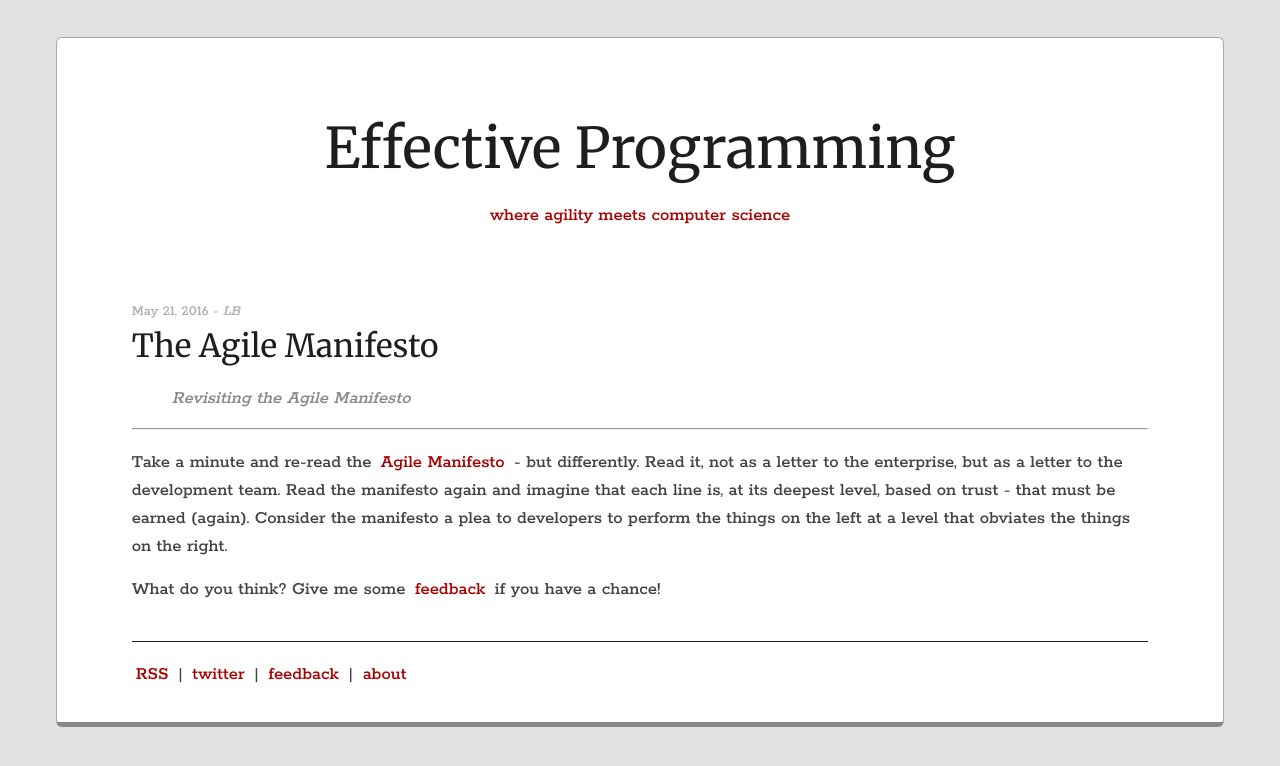
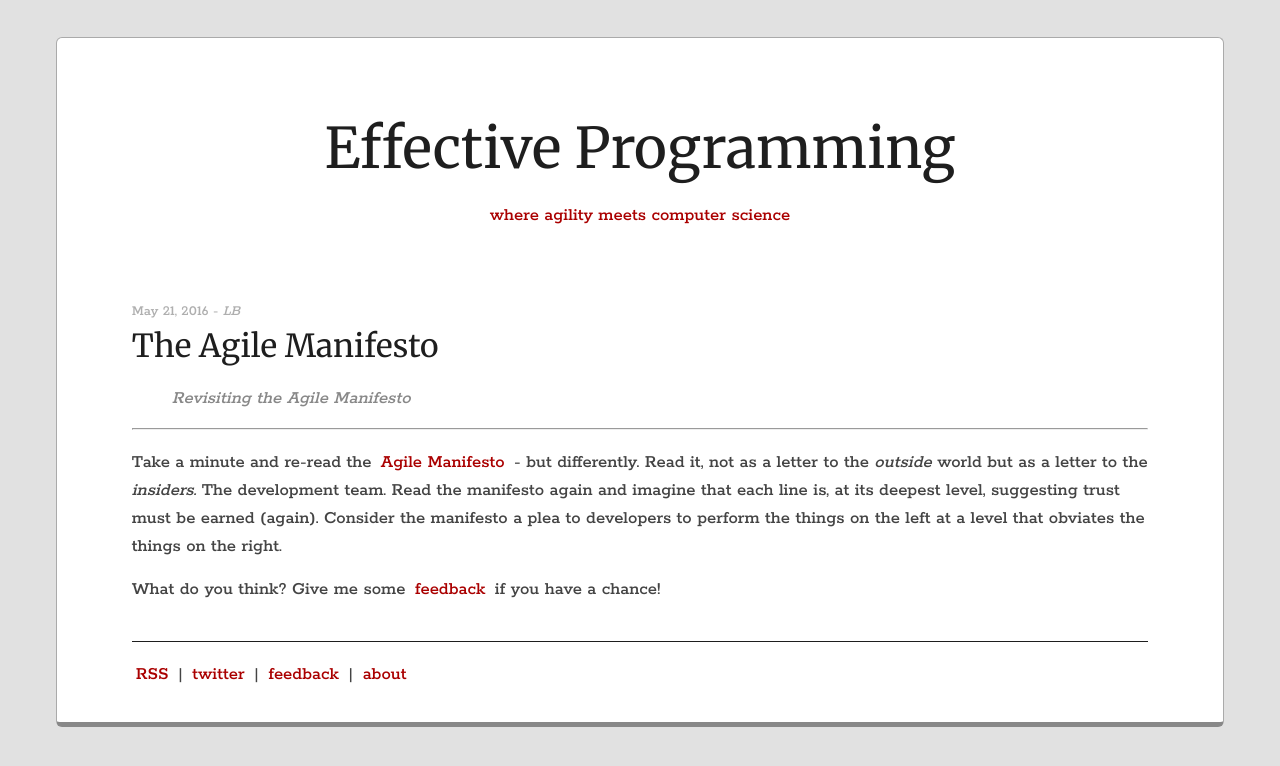
Before and after one commit to EffectiveProgramming-Websites/com.effectiveprogramming.blog, a Jekyll site: the page built from agility/_posts/2016-05-21-manifesto.md, in a window 1280 px wide. Shown: the top 766 px of the page. Built offline with Jekyll 4.4.1, drawn with Linux system fonts in a browser that asks for light colours.

Commit message:
Verbiage updates

```diff
--- a/agility/_posts/2016-05-21-manifesto.md
+++ b/agility/_posts/2016-05-21-manifesto.md
@@ -4,4 +4,4 @@ title: The Agile Manifesto
 subtitle: Revisiting the Agile Manifesto
 author: LB
 ---
-Take a minute and re-read the [Agile Manifesto](http://www.agilemanifesto.org/) - but differently. Read it, not as a letter to the enterprise, but as a letter to the development team. Read the manifesto again and imagine that each line is, at its deepest level, based on trust - that must be earned (again). Consider the manifesto a plea to developers to perform the things on the left at a level that obviates the things on the right.
+Take a minute and re-read the [Agile Manifesto](http://www.agilemanifesto.org/) - but differently. Read it, not as a letter to the _outside_ world but as a letter to the _insiders._ The development team. Read the manifesto again and imagine that each line is, at its deepest level, suggesting trust  must be earned (again). Consider the manifesto a plea to developers to perform the things on the left at a level that obviates the things on the right.
```
Also changed, not shown: agility/_posts/2020-04-21-positioning.md (+2 -2 lines).
